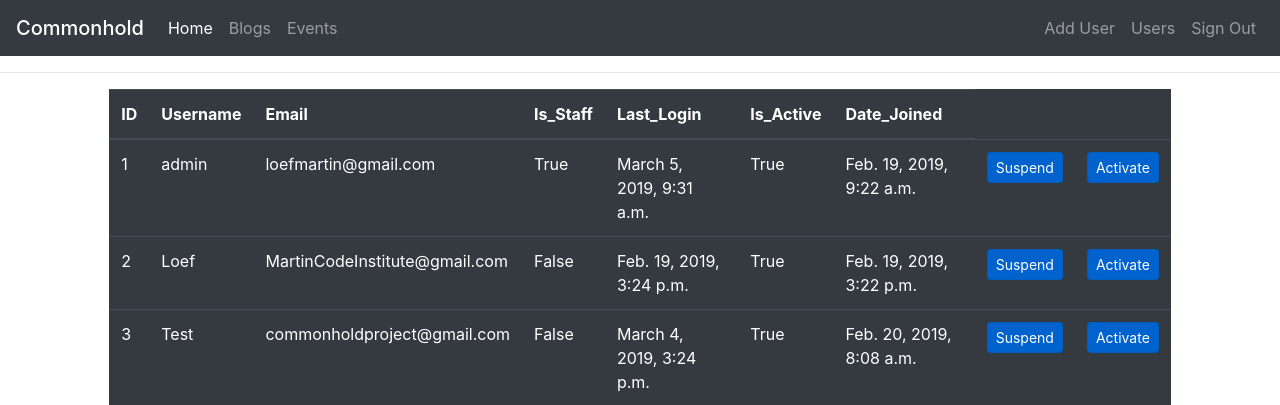
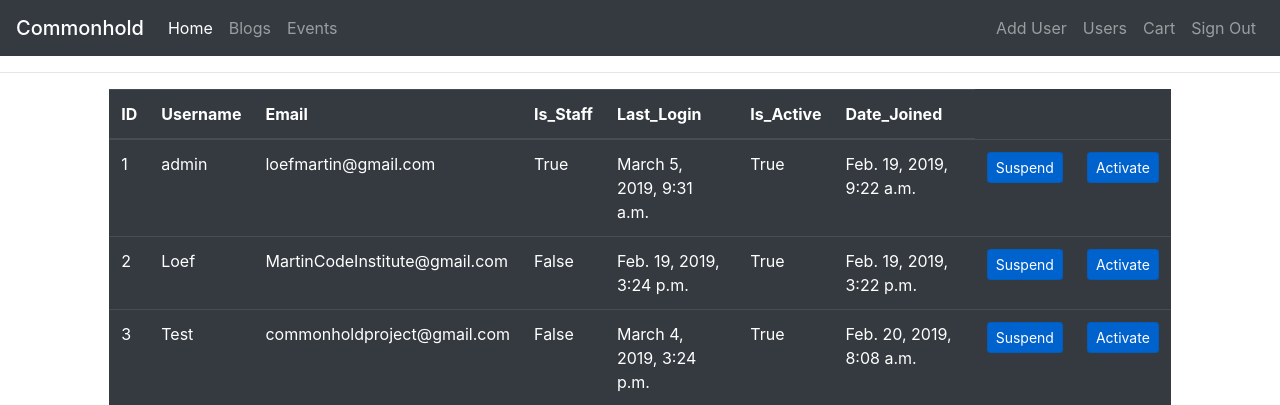
Before and after one commit to MartinLoef/fs-homeowners, a Django app: page /accounts/accounts/ in a window 1280 px wide. Shown: the top 405 px of the page. Run offline with Django 3.2, Linux system fonts and the light colour scheme; a user stored in the database is signed in; data comes from the database, SQL or seed files in the repository; parts of the project's set-up code (start-up, migrations or seed data) failed here and were passed over; some libraries are stand-ins or nearby versions.

Commit message:
added cart link in navbar

```diff
--- a/templates/base.html
+++ b/templates/base.html
@@ -48,7 +48,9 @@
             <a class="nav-link" href="{% url 'accounts' %}">Users</a>
         </li>
         {% endif %}
-
+        <li class="nav-item">
+            <a class="nav-link" href="{% url 'view_cart' %}">Cart</a>
+        </li>
         <li class="nav-item">
             <a class="nav-link" href="{% url 'logout' %}">Sign Out</a>
         </li>
```
